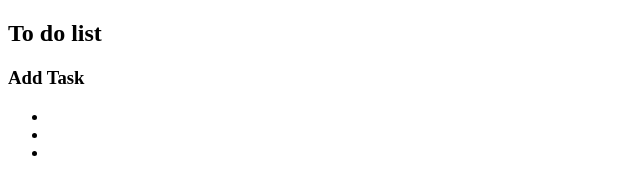
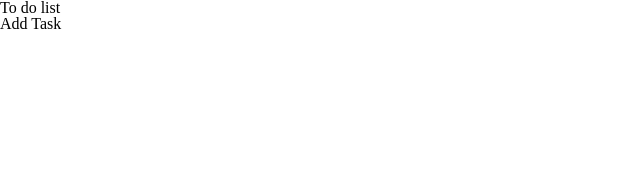
Before and after one commit to pedrohenrique11/ToDo_List, a plain HTML site: page index.html in a window 1280 px wide. Shown: the whole page, without its empty margins (0-640 px from the left). Drawn offline with Linux system fonts and the light colour scheme.

Commit message:
reset css

```diff
--- a/index.html
+++ b/index.html
@@ -4,6 +4,7 @@
     <meta charset="UTF-8">
     <meta http-equiv="X-UA-Compatible" content="IE=edge">
     <meta name="viewport" content="width=device-width, initial-scale=1.0">
+    <link rel="stylesheet" href="styles.css">
     <title>Document</title>
 </head>
 <body>
--- /dev/null
+++ b/styles.css
@@ -0,0 +1,43 @@
+html, body, div, span, applet, object, iframe,
+h1, h2, h3, h4, h5, h6, p, blockquote, pre,
+a, abbr, acronym, address, big, cite, code,
+del, dfn, em, img, ins, kbd, q, s, samp,
+small, strike, strong, sub, sup, tt, var,
+b, u, i, center,
+dl, dt, dd, ol, ul, li,
+fieldset, form, label, legend,
+table, caption, tbody, tfoot, thead, tr, th, td,
+article, aside, canvas, details, embed,
+figure, figcaption, footer, header, hgroup,
+menu, nav, output, ruby, section, summary,
+time, mark, audio, video {
+    margin: 0;
+    padding: 0;
+    border: 0;
+    font-size: 100%;
+    font: inherit;
+    vertical-align: baseline;
+}
+/* HTML5 display-role reset for older browsers */
+article, aside, details, figcaption, figure,
+footer, header, hgroup, menu, nav, section {
+    display: block;
+}
+body {
+    line-height: 1;
+}
+ol, ul {
+    list-style: none;
+}
+blockquote, q {
+    quotes: none;
+}
+blockquote:before, blockquote:after,
+q:before, q:after {
+    content: '';
+    content: none;
+}
+table {
+    border-collapse: collapse;
+    border-spacing: 0;
+}
```
Also changed, not shown: style.css (deleted).
